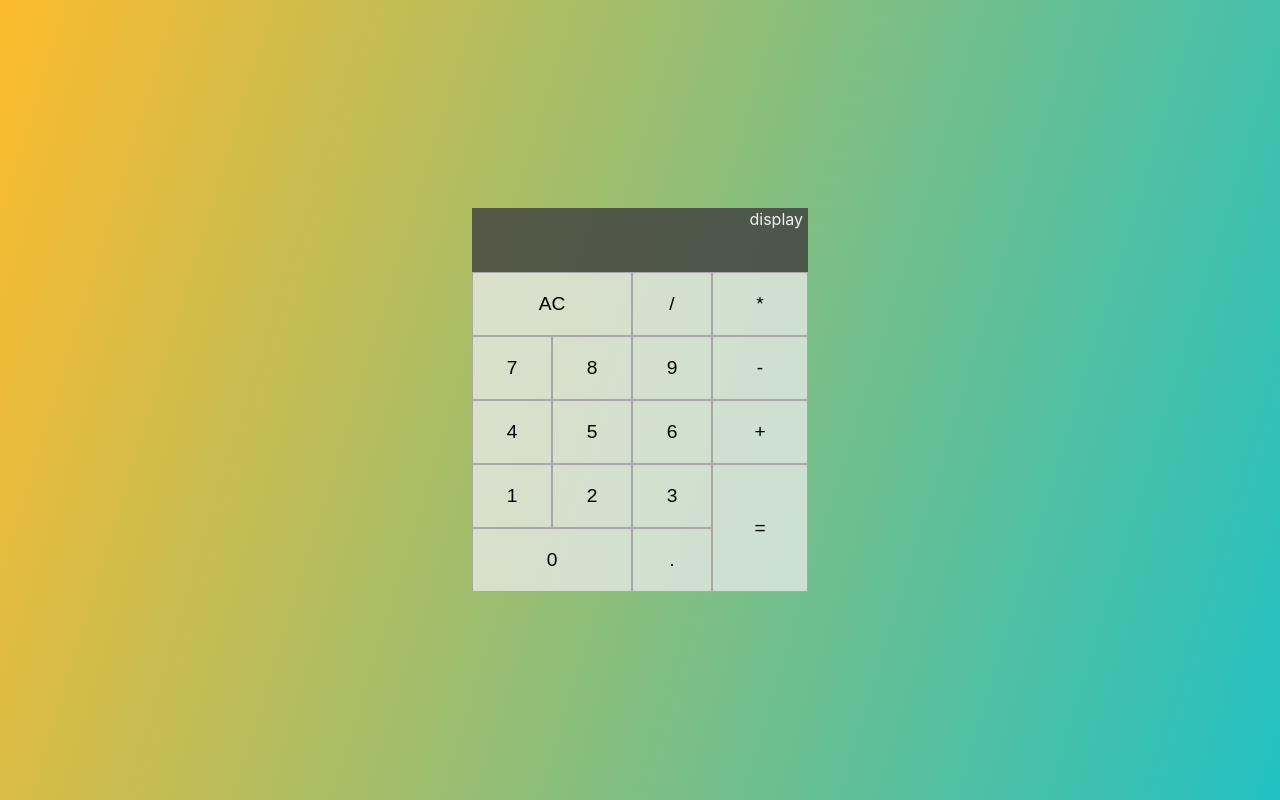
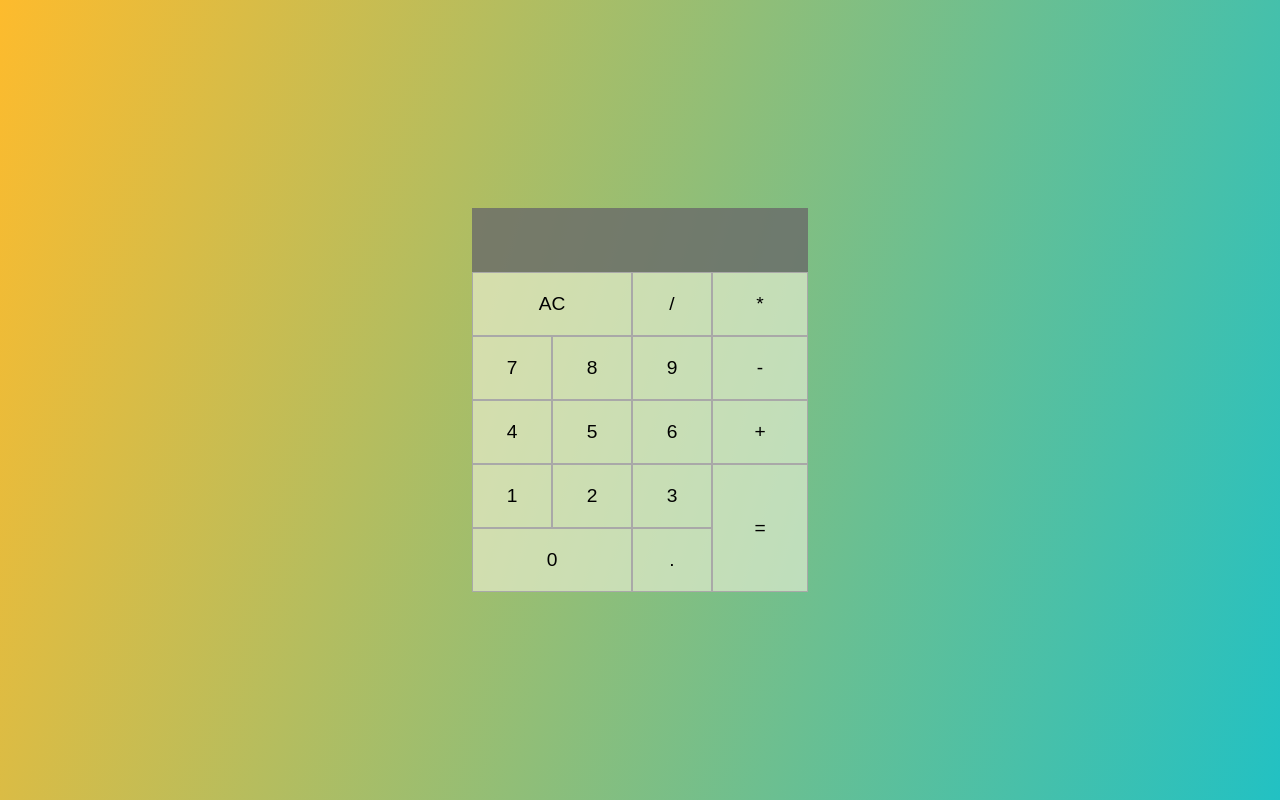
Before and after one commit to zhanshu21/calculator, a React (Create React App) app: page / in a window 1280 px wide. Built offline with nearby package versions, Linux system fonts and the light colour scheme.

Commit message:
add function: add digit, add decimal and display them

```diff
--- a/src/App.css
+++ b/src/App.css
@@ -20,20 +20,39 @@ body {
 }
 
 .calculator > button {
-  background-color: #edededbc;
+  background-color: #f2f3db9a;
   border: #a9a8a8 1px solid;
   outline: none;
+  font-size: 1.2rem
+}
+
+.calculator > button:hover {
+  background-color: #fcf9ded7;
+}
+
+.display-container {
+  grid-column: 1 / -1;
+  background-color: rgba(105, 105, 105, 0.801);
+  color: #f0f0f0;
+  padding: 1px 5px;
+  display: grid;
+  grid-template-rows: repeat(2, 1fr);
+}
+
+.input, .output {
+  display: flex;
+  justify-content: flex-end;
+  font-weight: 600;
   font-size: 1.2rem;
 }
 
-.display {
-  grid-column: 1 / -1;
-  background-color: rgba(63, 62, 62, 0.801);
-  display: flex;
-  justify-content: flex-end;
-  color: #f0f0f0;
-  padding: 1px 5px;
+.output {
+  font-size: 1.5rem;
+  color: rgb(244, 184, 71);
+  font-weight: 400;
 }
+
+
 
 .clear, .digit#zero {
   grid-column: 1 / 3;
--- a/src/App.js
+++ b/src/App.js
@@ -1,59 +1,101 @@
 import "./App.css";
-import React from "react";
+import React, { useReducer } from "react";
 import { Equals } from "./components/Equals";
 import { Digit } from "./components/Digit";
 import { Operator } from "./components/Operator";
 import { Decimal } from "./components/Decimal";
 import { Clear } from "./components/Clear";
 
-// const numberWords = [
-//   "zero",
-//   "one",
-//   "two",
-//   "three",
-//   "four",
-//   "five",
-//   "six",
-//   "seven",
-//   "eight",
-//   "nine",
-// ];
+export const ACTIONS = {
+  ADD_DIGIT: "add-digit",
+  ADD_DECIMAL: "add-decimal",
+  ADD_OPERATION: "add-operation",
+  CLEAR: "clear",
+  EVALUATE: "evaluate",
+};
 
-// const operators = {
-//   add: "+",
-//   subtract: "-",
-//   multiply: "*",
-//   divide: "/",
-// };
+const initialState = { input: "", output: "", operation: "" };
+
+function reducer(state, { type, payload }) {
+  switch (type) {
+    case ACTIONS.ADD_DIGIT:
+      if (state.output === "0") {
+        return {
+          ...state,
+          input: `${payload.num}`,
+          output: `${payload.num}`,
+        };
+      }
+      return {
+        ...state,
+        input: `${state.input || ""}${payload.num}`,
+        output: `${state.output || ""}${payload.num}`,
+      };
+    case ACTIONS.CLEAR:
+      return {
+        ...initialState,
+        output: "0",
+      };
+    case ACTIONS.ADD_DECIMAL:
+      if (state.output === '' || state.input === '') {
+        return {
+          ...state,
+          input: `0${payload.decimal}`,
+          output: `0${payload.decimal}`,
+        };
+      }
+      if (state.output.includes(".")) {
+        return state;
+      }
+      return {
+        ...state,
+        input: `${state.input || ""}${payload.decimal}`,
+        output: `${state.output || ""}${payload.decimal}`,
+      };
+    case ACTIONS.ADD_OPERATION:
+      return {
+        ...state,
+        operation: payload.symbol,
+        output: ''
+      };
+    default:
+      return state;
+  }
+}
 
 function App() {
+  const [{ input, output, operation }, dispatch] = useReducer(
+    reducer,
+    initialState
+  );
   return (
     <div className="calculator">
-      <div className="display" id="display">display</div>
-      <Clear />
-      <Operator op="divide" symbol="/" />
-      <Operator op="multiply" symbol="*" />
-      <Digit num="7" numId="seven"/>
-      <Digit num="8" numId="eight"/>
-      <Digit num="9" numId="nine"/>
-      <Operator op="subtract" symbol="-" />
-      <Digit num="4" numId="four"/>
-      <Digit num="5" numId="five"/>
-      <Digit num="6" numId="six"/>
-      <Operator op="add" symbol="+" />
-      <Digit num="1" numId="one"/>
-      <Digit num="2" numId="two"/>
-      <Digit num="3" numId="three"/>
+      <div id="display-container" className="display-container">
+        <div className="input" id="input-display">
+          {input} {operation}
+        </div>
+        <div className="output" id="display">
+          {output}
+        </div>
+      </div>
+      <Clear dispatch={dispatch} />
+      <Operator op="divide" symbol="/" dispatch={dispatch} />
+      <Operator op="multiply" symbol="*" dispatch={dispatch} />
+      <Digit num="7" numId="seven" dispatch={dispatch} />
+      <Digit num="8" numId="eight" dispatch={dispatch} />
+      <Digit num="9" numId="nine" dispatch={dispatch} />
+      <Operator op="subtract" symbol="-" dispatch={dispatch} />
+      <Digit num="4" numId="four" dispatch={dispatch} />
+      <Digit num="5" numId="five" dispatch={dispatch} />
+      <Digit num="6" numId="six" dispatch={dispatch} />
+      <Operator op="add" symbol="+" dispatch={dispatch} />
+      <Digit num="1" numId="one" dispatch={dispatch} />
+      <Digit num="2" numId="two" dispatch={dispatch} />
+      <Digit num="3" numId="three" dispatch={dispatch} />
       {/* <Equals /> */}
-      <Digit num="0" numId="zero"/>
-      <Decimal />
-      <Equals />
-      {/* {numberWords.map((numId, num) => (
-        <Digit key={numId} num={num} numId={numId} />
-      ))}
-      {Object.entries(operators).map(([k, v]) => (
-        <Operator key={k} op={k} symbol={v} />
-      ))} */}
+      <Digit num="0" numId="zero" dispatch={dispatch} />
+      <Decimal dispatch={dispatch} />
+      <Equals dispatch={dispatch} />
     </div>
   );
 }
--- a/src/components/Clear.js
+++ b/src/components/Clear.js
@@ -1,5 +1,14 @@
 import React from "react";
+import { ACTIONS } from "../App";
 
-export const Clear = () => {
-    return <button id="clear" className="clear">AC</button>
-}
+export const Clear = ({ dispatch }) => {
+  return (
+    <button
+      id="clear"
+      className="clear"
+      onClick={() => dispatch({ type: ACTIONS.CLEAR })}
+    >
+      AC
+    </button>
+  );
+};
--- a/src/components/Decimal.js
+++ b/src/components/Decimal.js
@@ -1,5 +1,15 @@
 import React from "react";
+import { ACTIONS } from "../App";
 
-export const Decimal = () => {
-    return <button id="decimal">.</button>
-}
+export const Decimal = ({ dispatch }) => {
+  return (
+    <button
+      id="decimal"
+      onClick={() => {
+        dispatch({ type: ACTIONS.ADD_DECIMAL, payload: { decimal: "." } });
+      }}
+    >
+      .
+    </button>
+  );
+};
--- a/src/components/Digit.js
+++ b/src/components/Digit.js
@@ -1,5 +1,8 @@
+import { ACTIONS } from "../App";
 import React from "react";
 
-export const Digit = ({ num, numId }) => {
-  return <button className="digit" id={numId}>{num}</button>;
+export const Digit = ({ num, numId, dispatch}) => {
+  return <button className="digit" id={numId} onClick={() => {
+    dispatch({ type: ACTIONS.ADD_DIGIT, payload: { num } })
+  }}>{num}</button>;
 };
--- a/src/components/Operator.js
+++ b/src/components/Operator.js
@@ -1,7 +1,14 @@
+import { type } from "@testing-library/user-event/dist/type";
 import React from "react";
+import { ACTIONS } from "../App";
 
-export const Operator = ({op, symbol}) => {
-    return (
-        <button id={op}>{symbol}</button>
-    )
-}
+export const Operator = ({ op, symbol, dispatch }) => {
+  return (
+    <button
+      id={op}
+      onClick={() => {dispatch({ type: ACTIONS.ADD_OPERATION, payload: { symbol } })}}
+    >
+      {symbol}
+    </button>
+  );
+};
```
